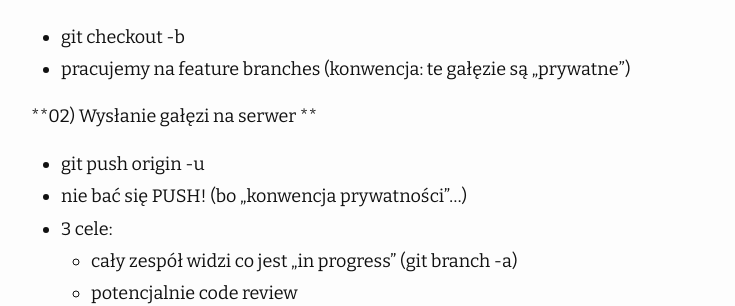
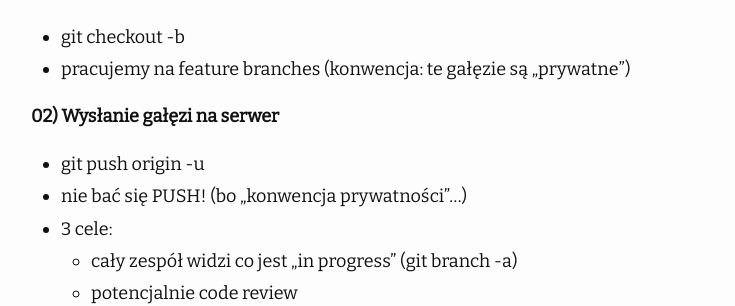
Before and after one commit to mgurg/mgurg.github.io, a Jekyll site: the page built from _posts/2020-02-07-podstawy-git.md, in a window 1280 px wide and 1400 px high, scrolled down 500 px. Shown: the part 155-461 px from the top of the window, without its empty margins (239-974 px from the left). Built offline with Jekyll 4.4.1, drawn with Linux system fonts in a browser that asks for light colours; nearby versions of some CDN libraries; comment, search, counter and statistics services are not loaded.

```diff
--- a/_posts/2020-02-07-podstawy-git.md
+++ b/_posts/2020-02-07-podstawy-git.md
@@ -24,7 +24,7 @@ GIT Workflow (wg. [kursgita.pl](https://kursgita.pl/)):
 
 
 
-**02) Wysłanie gałęzi na serwer **
+**02) Wysłanie gałęzi na serwer**
 
 * git push origin -u <feature branch>
 * nie bać się PUSH! (bo „konwencja prywatności”...)
@@ -77,7 +77,7 @@ GIT Workflow (wg. [kursgita.pl](https://kursgita.pl/)):
 
 
 
-**07) Zmiany na serwer***
+**07) Zmiany na serwer**
 
 * git push
 * błąd?
```
